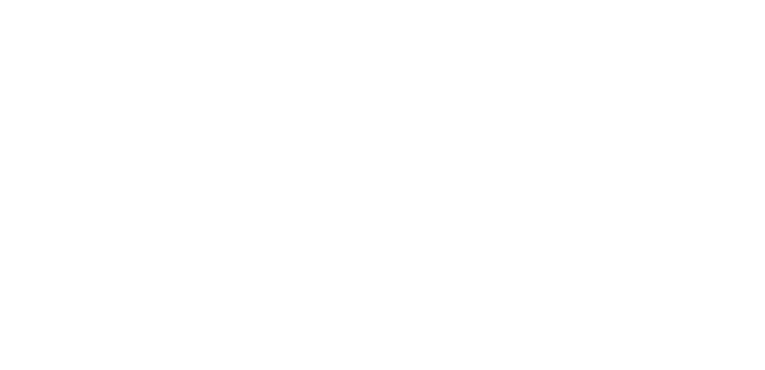
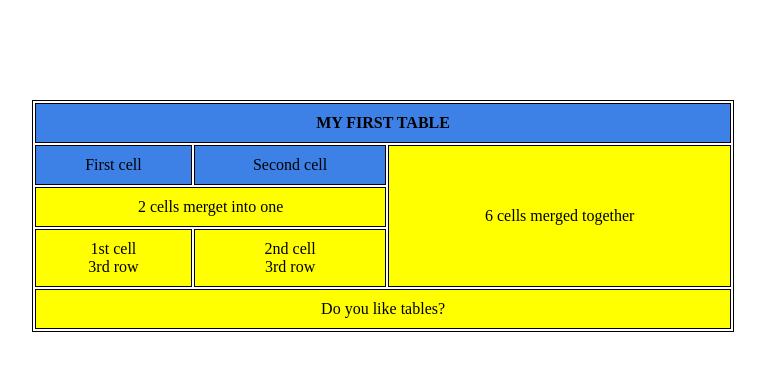
Before and after one commit to Kravazf/DZ5, a plain HTML site: page mapkap/index.html in a window 1280 px wide. Shown: the whole page, without its empty margins (76-841 px from the left). Drawn offline with Linux system fonts and the light colour scheme.

Commit message:
My first table + Slyle.css

```diff
--- a/mapkap/CSS/Style.css
+++ b/mapkap/CSS/Style.css
@@ -0,0 +1,22 @@
+table,th,td{
+  table-layout: fixed;
+  border: .7px solid #000;
+  text-align:center;
+  margin: 100px;
+}
+
+th,td{
+   padding:10px;
+}
+
+.box1 {
+    background: #3d81e7;
+}
+
+.box2 {
+    background: yellow;
+}
+
+th {
+    width: 50%;
+}
--- a/mapkap/index.html
+++ b/mapkap/index.html
@@ -6,10 +6,40 @@
     <meta name="viewport" content="width=device-width, initial-scale=1.0">
     <title>My First Table</title>
     <link rel="stylesheet" href="./CSS/Style.css">
+
 </head>
 <body>
 
 
 
+    <table>
+        <thead class="box1">
+            <tr>
+                <th colspan="3">MY FIRST TABLE</th>
+            </tr>
+        </thead>
+        <tbody>
+            <tr>
+                <td class="box1">First cell</td>
+                <td class="box1">Second cell</td>
+                <td class="box2" rowspan="3">6 cells merged together</td>
+            </tr>
+            <tr class="box2">
+                <td colspan="2">2 cells merget into one</td>
+            </tr>
+            <tr class="box2">
+                <td> 1st cell <br> 3rd row</td>
+                <td>2nd cell <br> 3rd row</td>
+             </tr>
+        </tbody>
+        <tfoot>
+            <tr>
+                <td class="box2" colspan="3">Do you like tables?</td>
+
+            </tr>
+        </tfoot>
+    </table>
+
+
 </body>
 </html>
```
